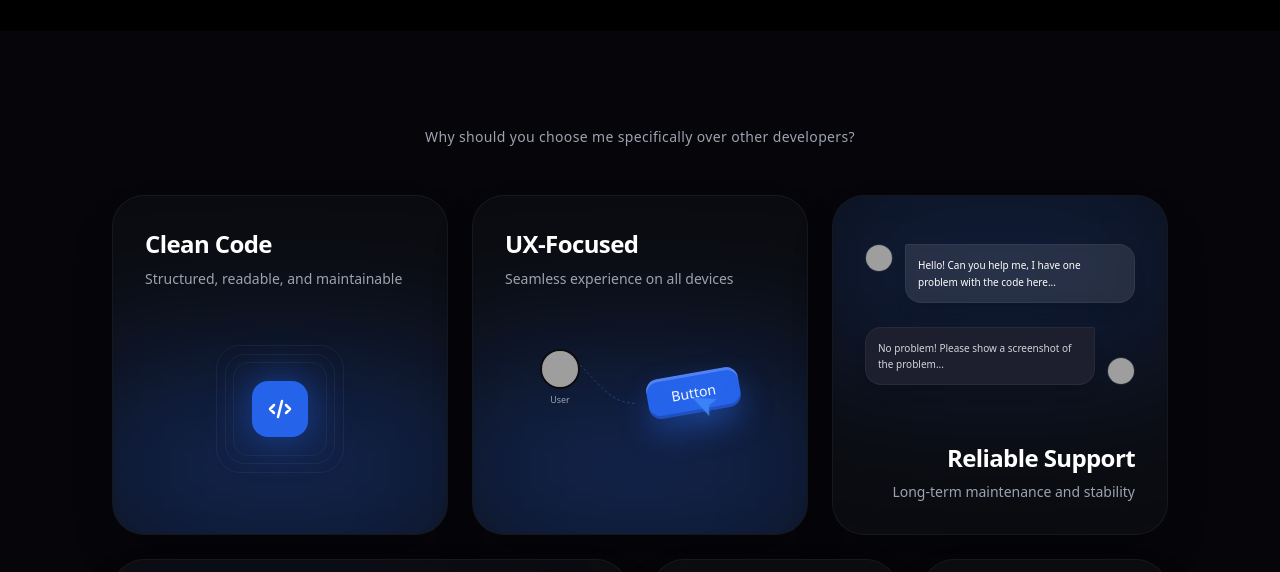
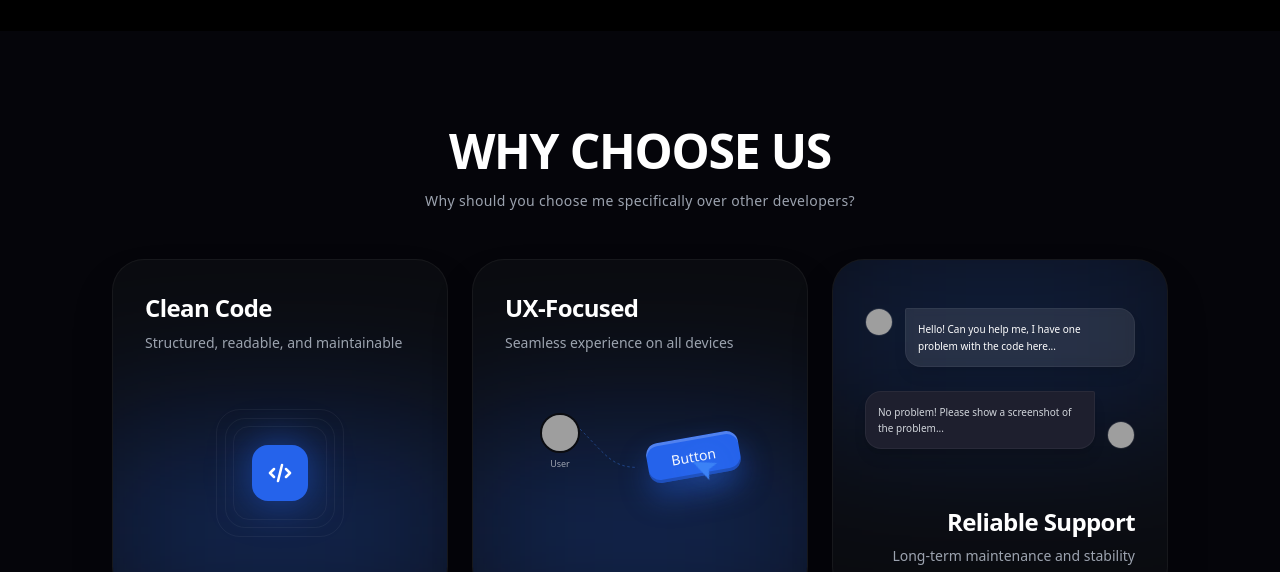
Before and after one commit to dipanjan800/ai-agency-website-, a website built with Vite: page index.html in a window 1280 px wide. Shown: the part 2580-3152 px from the top of the page. Built offline with nearby package versions, Linux system fonts and the light colour scheme; grey boxes are pictures that could not be loaded.

Commit message:
Add WHY CHOOSE US heading

```diff
--- a/index.html
+++ b/index.html
@@ -291,7 +291,8 @@
         <!-- BENTO WHY CHOOSE ME -->
         <section class="py-24 relative bg-[#05050A]">
             <div class="container mx-auto px-6 md:px-12 max-w-6xl">
-                <div class="text-center mb-12">
+                <div class="text-center mb-12 flex flex-col items-center justify-center">
+                    <h2 class="text-3xl md:text-5xl font-bold tracking-tight text-white mb-4">WHY CHOOSE US</h2>
                     <p class="text-gray-400 text-sm tracking-wide">Why should you choose me specifically over other developers?</p>
                 </div>
 
```
